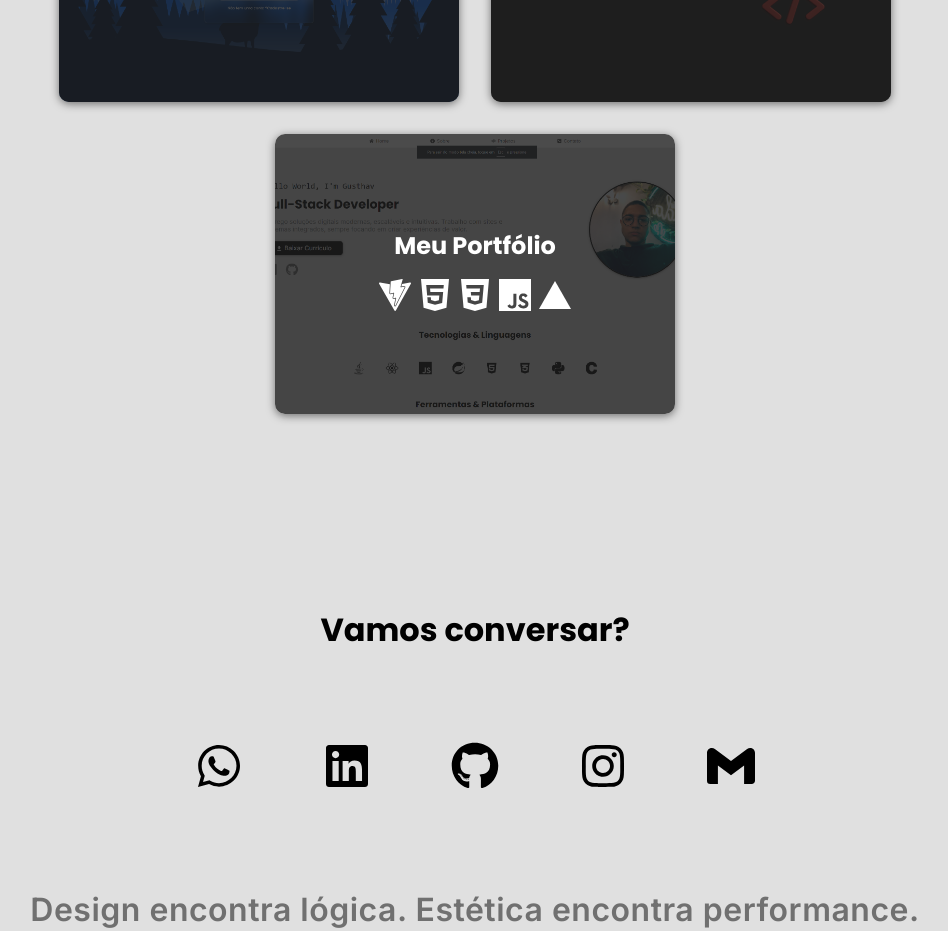
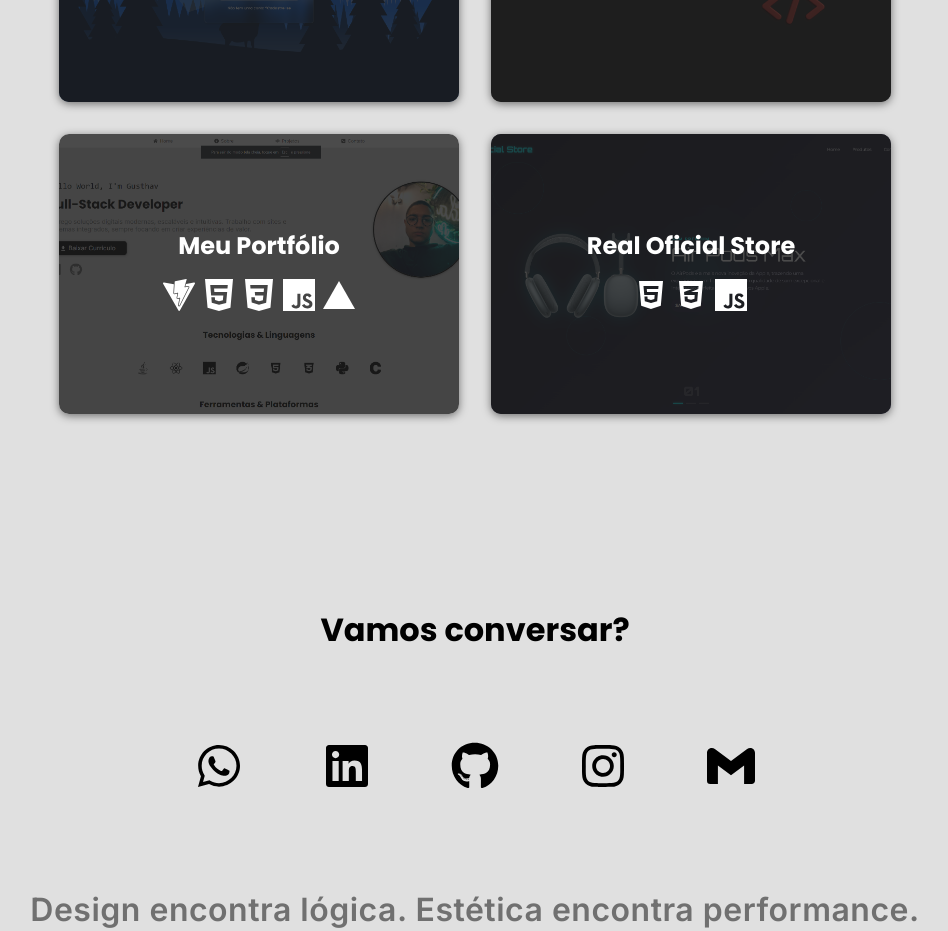
Before and after one commit to Gusthavx/PortifolioPrime, a React (Vite) app: page / in a window 1280 px wide. Shown: the part 2840-3771 px from the top of the page, without its empty margins (165-1113 px from the left). Built offline with nearby package versions, Linux system fonts and the light colour scheme.

Commit message:
atualizações nas linguagens.

```diff
--- a/src/sections/Projetos/Projetos.jsx
+++ b/src/sections/Projetos/Projetos.jsx
@@ -4,6 +4,7 @@ import "./Projetos.css";
 import certTeladelogin from '../../assets/projetos/Teladelogin.webp';
 import certport from '../../assets/projetos/port.webp';
 import certPortifolio from '../../assets/projetos/Portifolio.webp';
+import certros from '../../assets/projetos/ros.webp';
 
 import { FaJava, FaReact, FaHtml5, FaCss3Alt } from "react-icons/fa";
 import {
@@ -65,11 +66,27 @@ const projetos = [
       // <SiNetlify title="Netlify" local onde foi hospedado o site/>
     ],
     responsivo: true,
-    // video: "/videos/portifolio-joaquim-vilela.mp4",
-    // videoMobile: "/videos/portifolio-joaquim-vilela-mobile.mp4",
+    // video: "/videos/portifolio.mp4",
+    // videoMobile: "/videos/portifolio.mp4",
     linkSite: "https://gusthavosilva.vercel.app/",
     linkGithub: "https://github.com/Gusthavx/PortifolioPrime"
-  }
+  },
+    {
+        titulo: "Real Oficial Store",
+        imagem: certros,
+        data: "Novembro 2025",
+        desc1: "A Real Oficial Store foi um projeto que criei para expandir meus conhecimentos em JavaScript e responsividade, aplicando na prática o que já vinha aprendendo em HTML e CSS.",
+        desc2: "Mesmo sendo um projeto simples, ele me ajudou a entender melhor como unir estrutura, estilo e interatividade para construir interfaces mais completas.",
+        desc3: "Pretendo criar outros projetos semelhantes, explorando ainda mais o JavaScript para fortalecer minha lógica de programação e continuar evoluindo como desenvolvedor.",
+        tecnologias: [
+            <FaHtml5 title="HTML5" />,
+            <FaCss3Alt title="CSS3" />,
+            <SiJavascript title="JavaScript" />
+        ],
+        video: "/videos/ros.mp4",
+        linkSite: "https://github.com/Gusthavx/RealOficial-Store",
+        linkGithub: "https://github.com/Gusthavx/RealOficial-Store"
+    }
 ];
 
 const Projetos = () => {
```
Also changed, not shown: src/assets/projetos/ros.webp (added), 1 other file (tests, documents, lock files or other folders).
